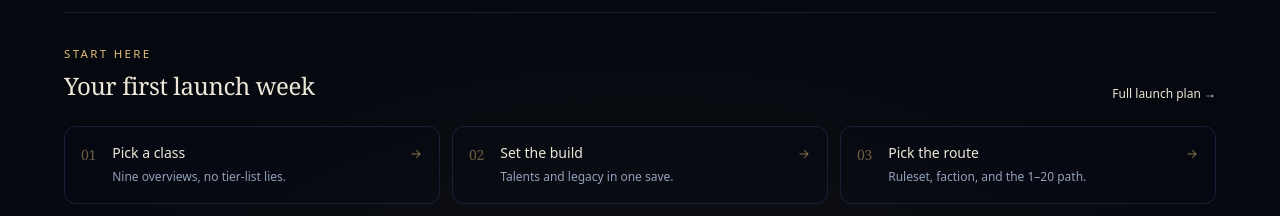
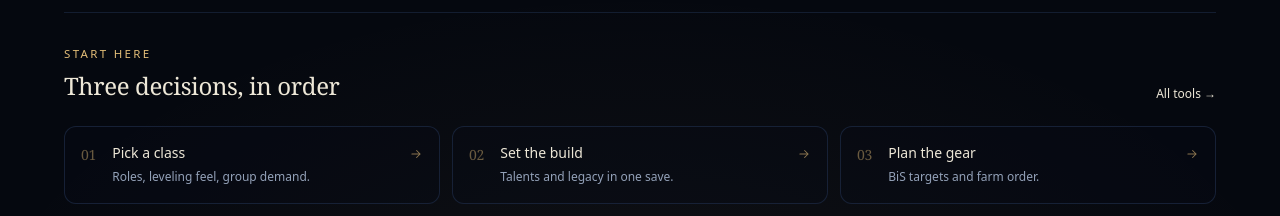
Before and after one commit to why176250/eternal-codex, a Next.js app: page / in a window 1280 px wide. Shown: the part 584-800 px from the top of the page. Built offline with nearby package versions, Linux system fonts and the light colour scheme; no server answers.

Commit message:
Replace launch-week path with evergreen three-decision path

```diff
--- a/src/app/page.tsx
+++ b/src/app/page.tsx
@@ -94,14 +94,14 @@ export default function HomePage() {
             <div>
               <p className="eyebrow">Start here</p>
               <h2 className="display mt-2 text-2xl text-parchment">
-                Your first launch week
+                Three decisions, in order
               </h2>
             </div>
             <Link
-              href="/start"
+              href="/tools"
               className="text-xs text-gold/80 underline-offset-4 transition-colors hover:text-gold-soft hover:underline"
             >
-              Full launch plan →
+              All tools →
             </Link>
           </div>
 
@@ -110,7 +110,7 @@ export default function HomePage() {
               {
                 n: "01",
                 title: "Pick a class",
-                body: "Nine overviews, no tier-list lies.",
+                body: "Roles, leveling feel, group demand.",
                 href: "/classes",
               },
               {
@@ -121,9 +121,9 @@ export default function HomePage() {
               },
               {
                 n: "03",
-                title: "Pick the route",
-                body: "Ruleset, faction, and the 1–20 path.",
-                href: "/start",
+                title: "Plan the gear",
+                body: "BiS targets and farm order.",
+                href: "/bis",
               },
             ].map((step) => (
               <Link
```
